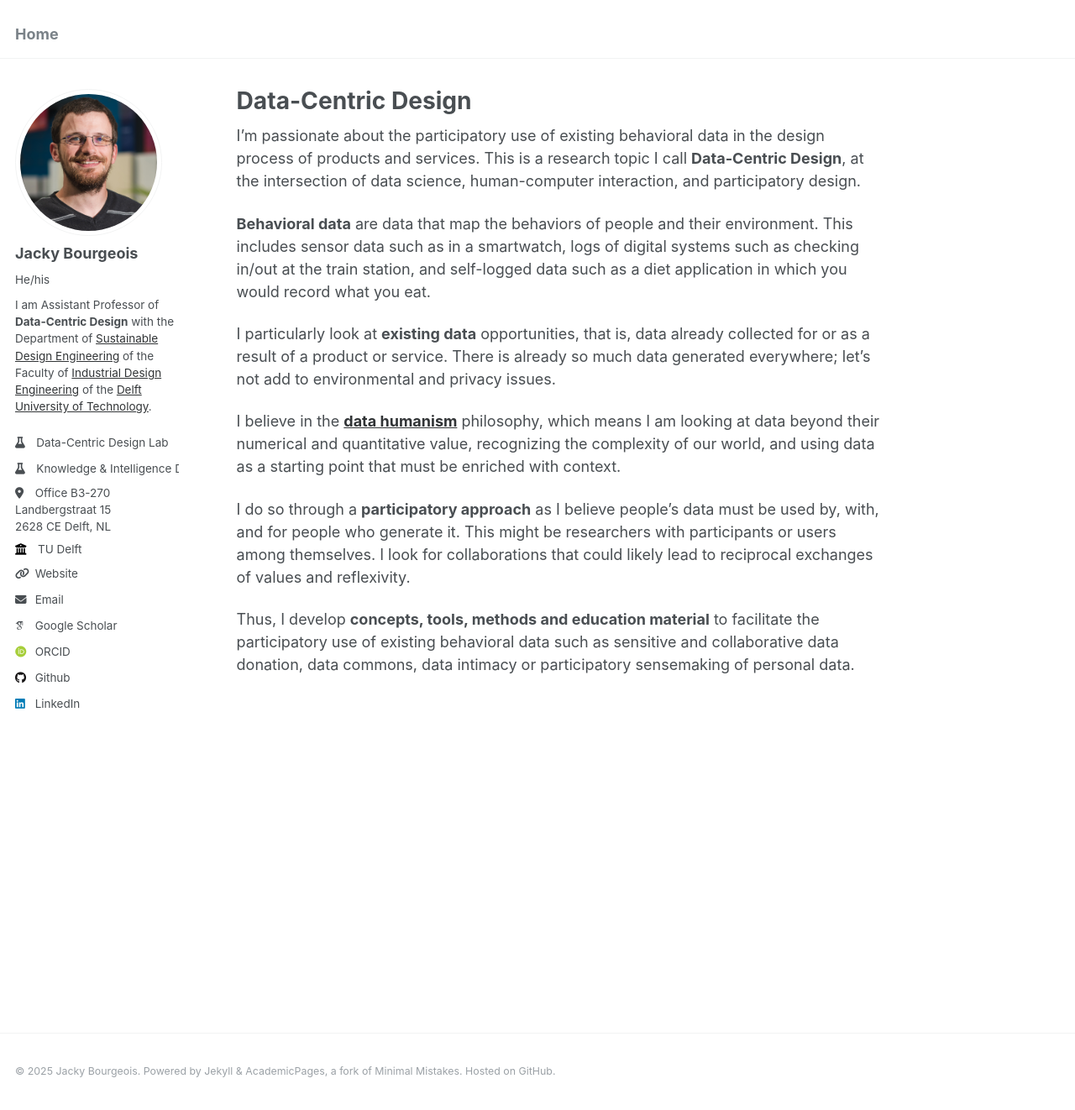
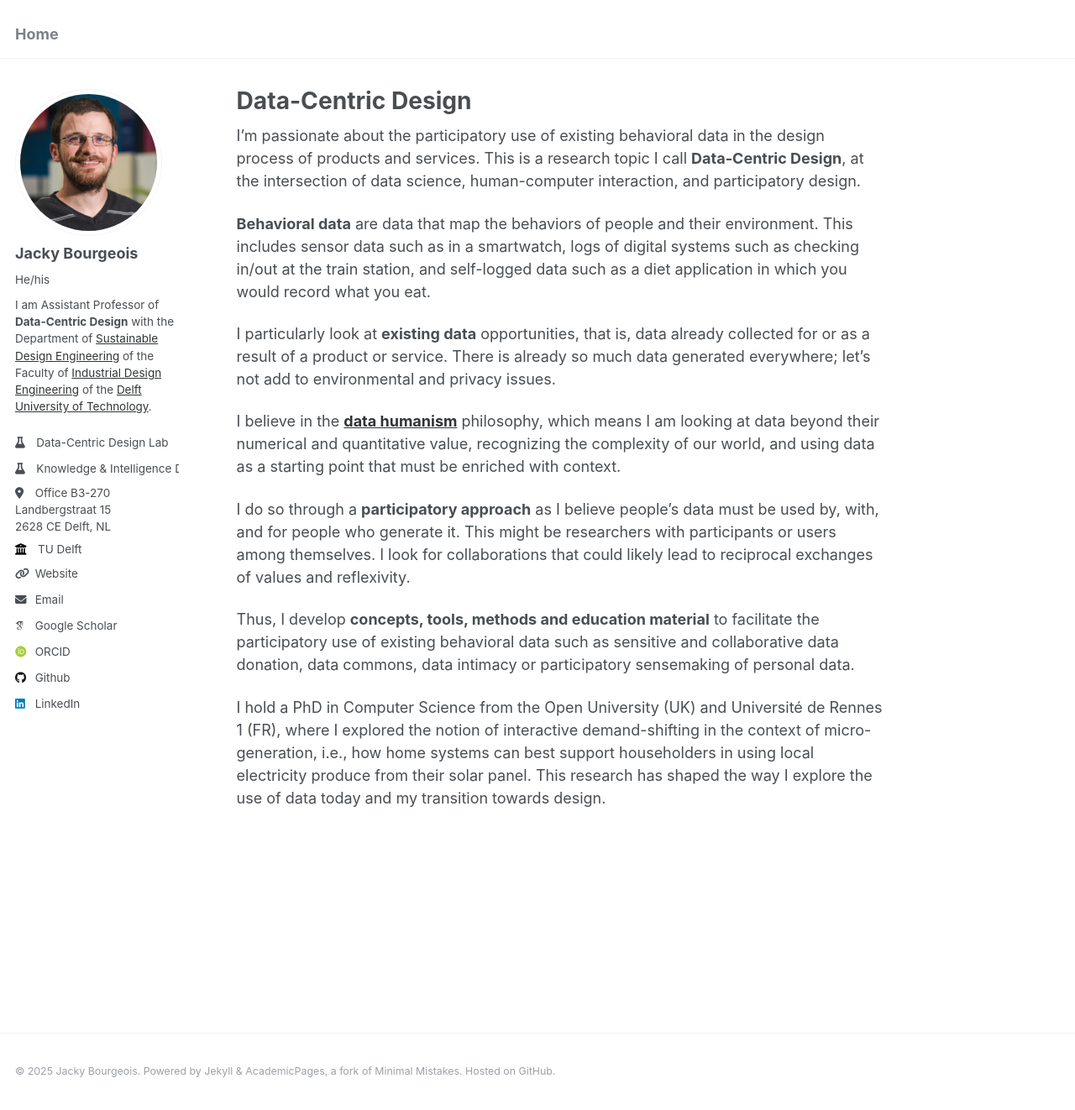
Before and after one commit to jackybourgeois/jackybourgeois.github.io, a Jekyll site: the page built from _pages/about.md, in a window 1280 px wide and 1322 px high. Shown: the whole window at 84% size. Built offline with Jekyll 4.4.1, drawn with Linux system fonts in a browser that asks for light colours; some web fonts are replaced.

Commit message:
added paragraph about

```diff
--- a/_pages/about.md
+++ b/_pages/about.md
@@ -18,3 +18,5 @@ I believe in the **[data humanism](https://giorgialupi.com/data-humanism-my-mani
 I do so through a **participatory approach** as I believe people's data must be used by, with, and for people who generate it. This might be researchers with participants or users among themselves. I look for collaborations that could likely lead to reciprocal exchanges of values and reflexivity.
 
 Thus, I develop **concepts, tools, methods and education material** to facilitate the participatory use of existing behavioral data such as sensitive and collaborative data donation, data commons, data intimacy or participatory sensemaking of personal data.
+
+I hold a PhD in Computer Science from the Open University (UK) and Université de Rennes 1 (FR), where I explored the notion of interactive demand-shifting in the context of micro-generation, i.e., how home systems can best support householders in using local electricity produce from their solar panel. This research has shaped the way I explore the use of data today and my transition towards design.
```
